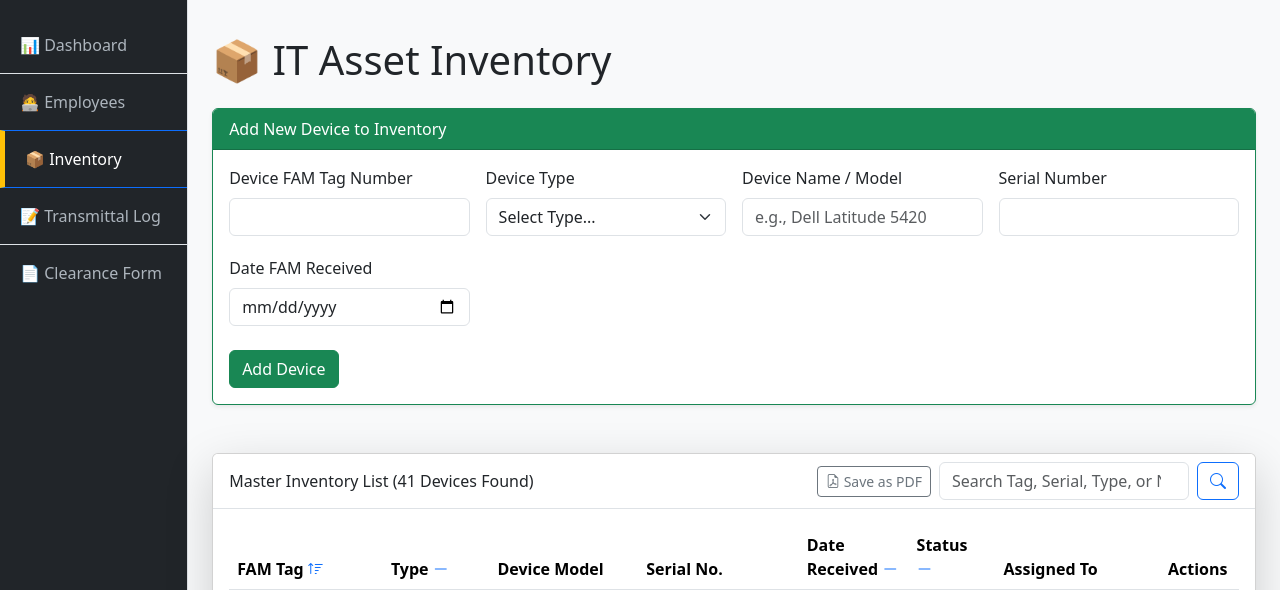
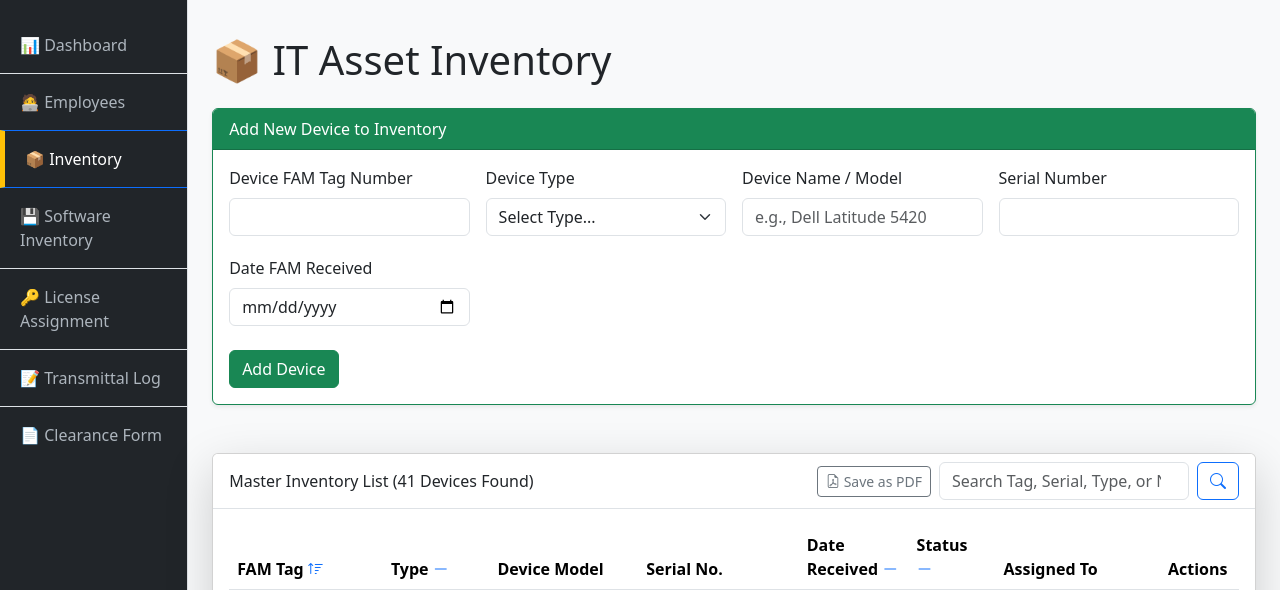
Before and after one commit to nhoelnhico/IT-DEV-ASSETS, a PHP site: page /inventory.php in a window 1280 px wide. Shown: the part 69-659 px from the top of the page. Run offline with PHP 8.4, Linux system fonts and the light colour scheme; data comes from the database, SQL or seed files in the repository.

Commit message:
adding software page and license agreement

```diff
--- a/inventory.php
+++ b/inventory.php
@@ -197,6 +197,8 @@ $asset_count = count($assets);
             <a class="list-group-item list-group-item-action bg-dark" href="index.php">📊 Dashboard</a>
             <a class="list-group-item list-group-item-action bg-dark" href="employees.php">🧑‍💻 Employees</a>
             <a class="list-group-item list-group-item-action bg-dark active" href="inventory.php">📦 Inventory</a>
+            <a class="list-group-item list-group-item-action bg-dark" href="software_inventory.php">💾 Software Inventory</a>
+            <a class="list-group-item list-group-item-action bg-dark" href="software_assignment.php">🔑 License Assignment</a>
             <a class="list-group-item list-group-item-action bg-dark" href="transmittal.php">📝 Transmittal Log</a>
             <a class="list-group-item list-group-item-action bg-dark" href="employee_clearance.php">📄 Clearance Form</a>
         </div>
```
